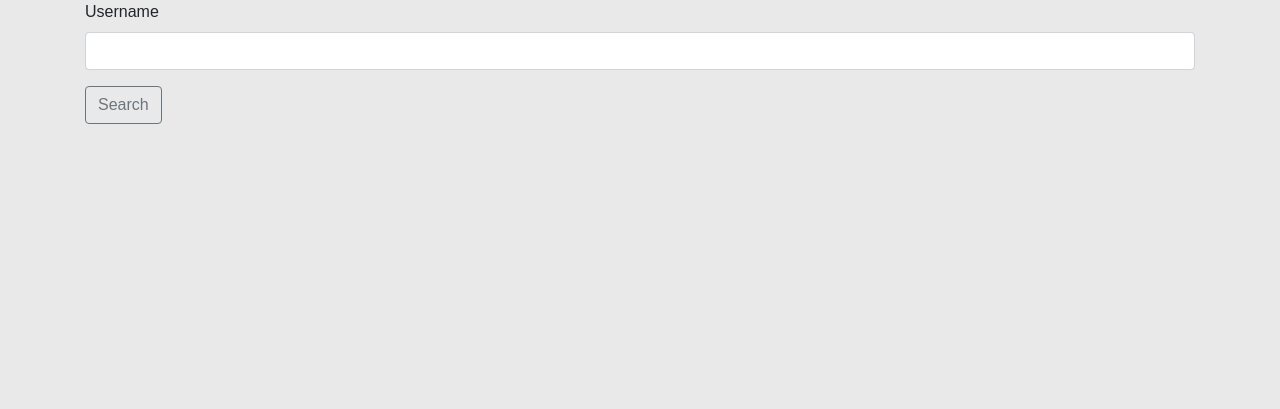
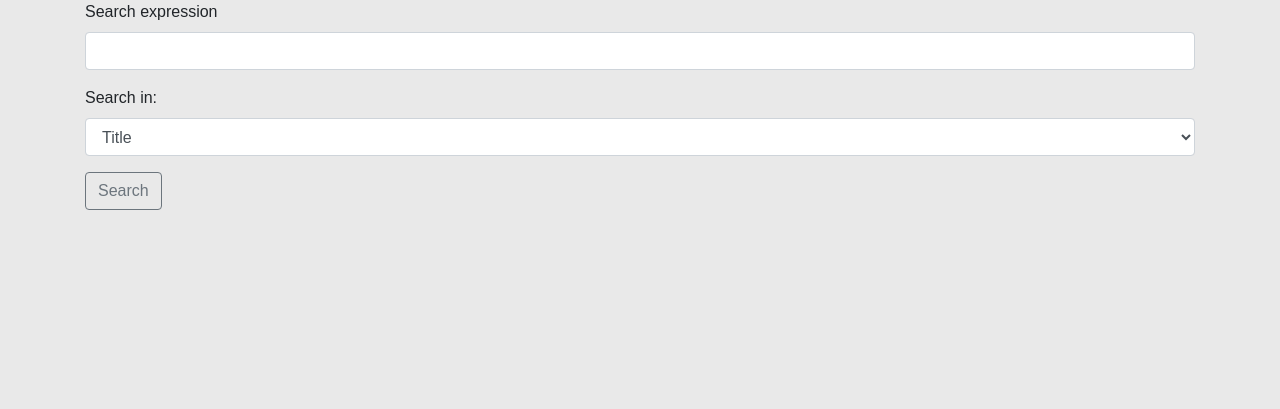
Before and after one commit to Code-Institute-Submissions/rafocus-milestone-project-3, a Flask app: page /search in a window 1280 px wide. Shown: the part 56-465 px from the top of the page. Run offline with Flask 2, Linux system fonts and the light colour scheme; some libraries are stand-ins or nearby versions.

Commit message:
text search in all fields

```diff
--- a/cookbook/forms.py
+++ b/cookbook/forms.py
@@ -43,5 +43,6 @@ class RecipeForm(FlaskForm):
     submit = SubmitField('Create')
 
 class SearchForm(FlaskForm):
-    username = StringField('Username', validators=[DataRequired()])
+    searchString = StringField('Search expression', validators=[DataRequired()])
+    searchField = SelectField('Search in:', choices=[('title','Title'), ('description','Description'), ('ingredients','Ingredients'), ('preparation','Method'), ('requirement','Allergy')])
     submit = SubmitField('Search')
--- a/cookbook/routes.py
+++ b/cookbook/routes.py
@@ -127,8 +127,12 @@ def search():
     page = request.args.get('page', 1, type=int)
     form = SearchForm()
     if form.validate_on_submit():
-        user = User.query.filter_by(username=form.username.data).first()
-        recipes = Recipe.query.filter_by(author=user)\
+        # user = User.query.filter_by(username=form.username.data).first()
+        # recipes = Recipe.query.filter_by(author=user)\
+        searchString = form.searchString.data
+        searchField = form.searchField.data
+        # retrieve the column name dynamicaly
+        recipes = Recipe.query.filter(getattr(Recipe, searchField).contains(searchString))\
         .order_by(Recipe.date.desc())\
         .paginate(page=page, per_page=6)
     return render_template('search.html', form=form, recipes=recipes)
--- a/cookbook/templates/search.html
+++ b/cookbook/templates/search.html
@@ -4,16 +4,29 @@
     <!-- this is to protect against cross site request forgery attacks -->
     {{ form.hidden_tag() }}
     <div class="form-group">
-            {{ form.username.label(class="form-control-label") }}
-            {% if form.username.errors %}
-                {{ form.username(class="form-control is-invalid")}}
+        {{ form.searchString.label(class="form-control-label") }}
+        {% if form.searchString.errors %}
+        {{ form.searchString(class="form-control is-invalid")}}
         <div class="invalid-feedback">
-                    {% for error in form.username.errors %}
+            {% for error in form.searchString.errors %}
             <span>{{ error }}</span>
             {% endfor %}
         </div>
         {% else %}
-                {{ form.username(class="form-control") }}
+        {{ form.searchString(class="form-control") }}
+        {% endif %}
+    </div>
+    <div class="form-group">
+        {{ form.searchField.label(class="form-control-label") }}
+        {% if form.searchField.errors %}
+        {{ form.searchField(class="form-control is-invalid")}}
+        <div class="invalid-feedback">
+            {% for error in form.searchField.errors %}
+            <span>{{ error }}</span>
+            {% endfor %}
+        </div>
+        {% else %}
+        {{ form.searchField(class="form-control") }}
         {% endif %}
     </div>
     <div class="form-group">
@@ -25,7 +38,8 @@
 <div class="media m-4">
     <img src="{{ recipe.picture | default('https://dummyimage.com/300') }}" class="mr-3" alt="..." height="200">
     <div class="media-body">
-              <a class="text-muted"href="{{ url_for('user_recipes', username=recipe.author.username ) }}">view all recipes by {{ recipe.author.username }}</a>
+        <a class="text-muted" href="{{ url_for('user_recipes', username=recipe.author.username ) }}">view all recipes by
+            {{ recipe.author.username }}</a>
         <p class="text-muted">{{ recipe.date.strftime('%d-%m-%y') }}</p>
         <h5 class="mt-0">{{ recipe.title }}</h5>
         {{ recipe.description }}
```
Lines whose indentation alone changed are shown as unchanged.
